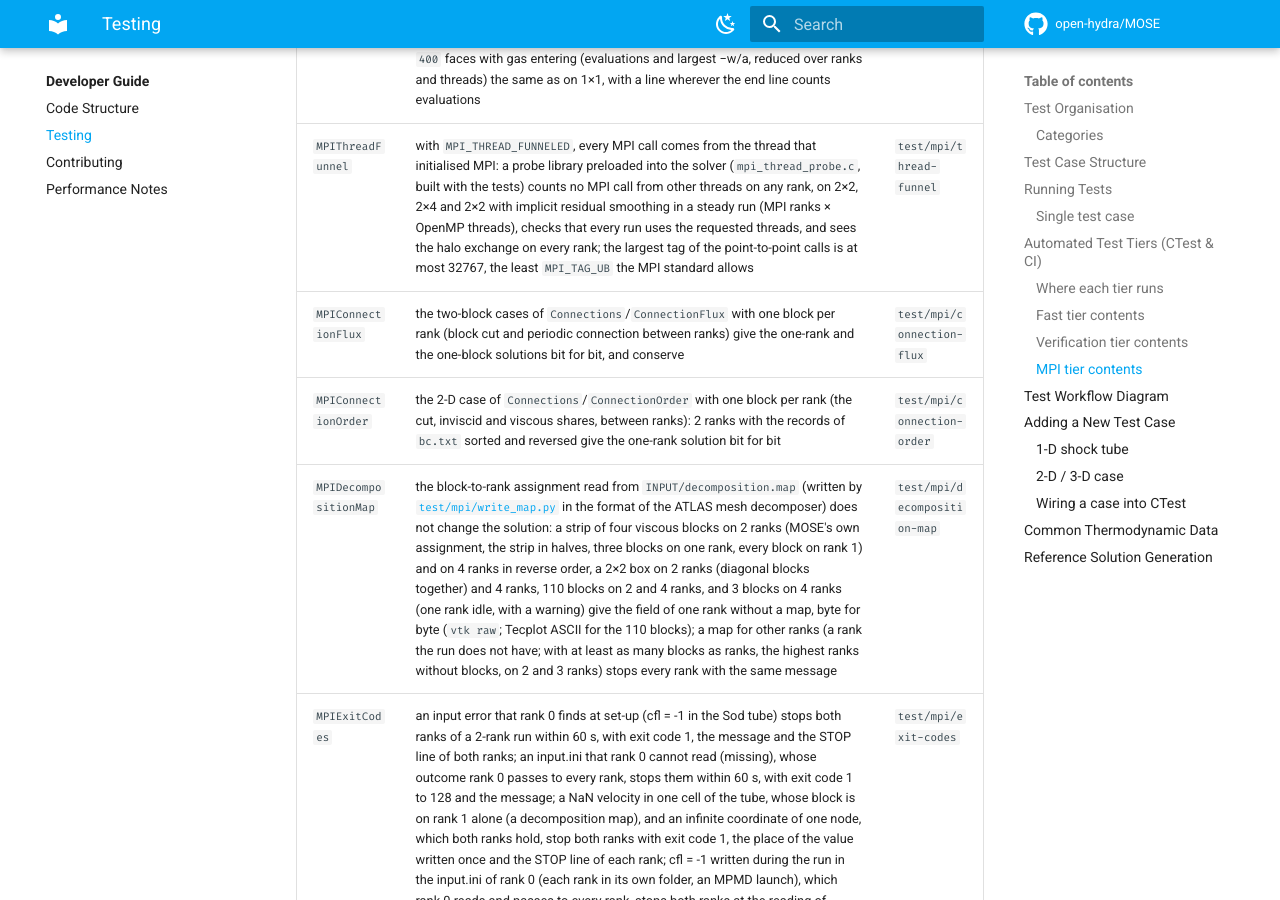
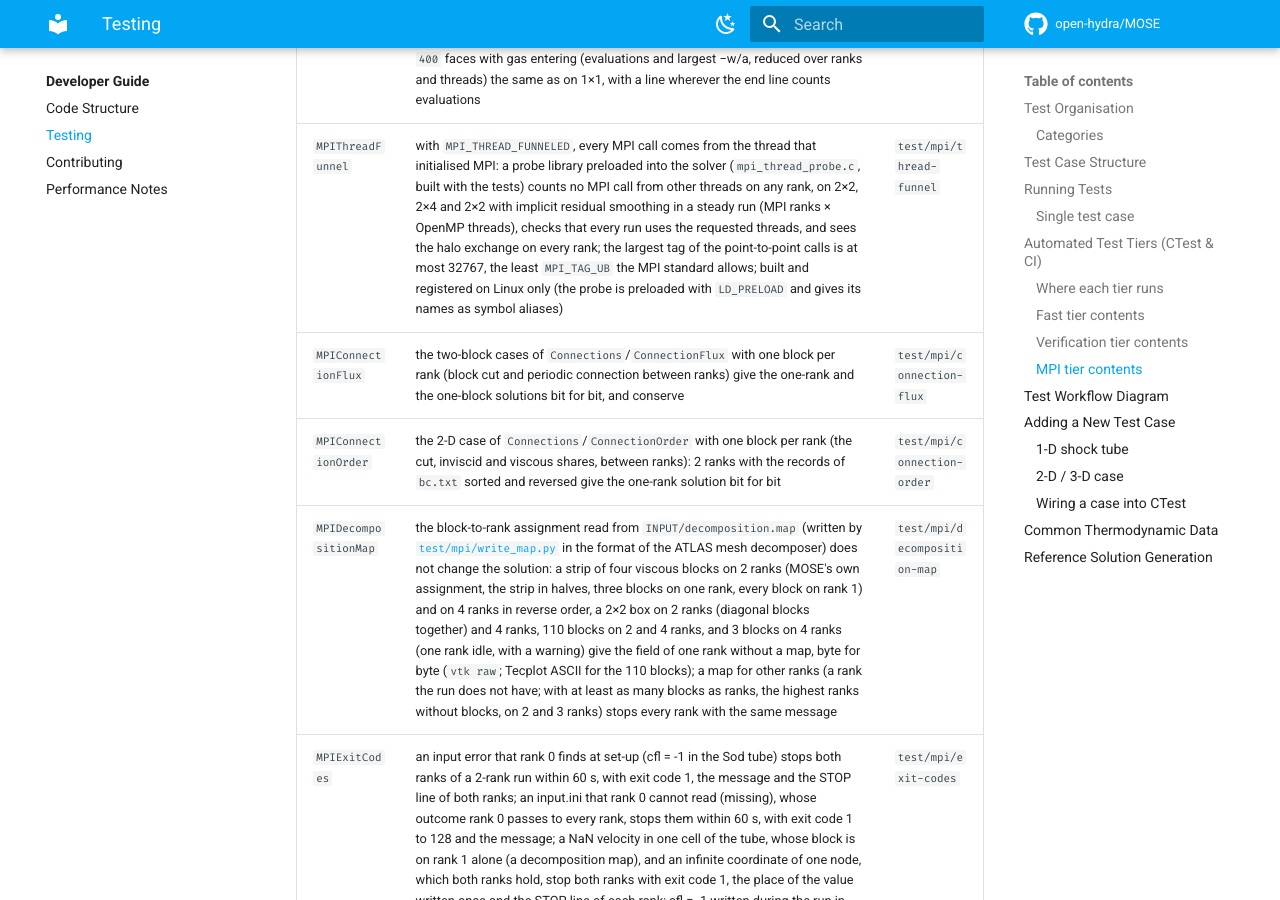
Before and after one commit to open-hydra/MOSE, an MkDocs documentation site: the page built from docs/development/testing.md, in a window 1280 px wide and 900 px high, scrolled down 17537 px. Built offline with MkDocs 1.6.1 and Material for MkDocs 9.7.7, drawn with Linux system fonts in a browser that asks for light colours; comment, search, counter and statistics services are not loaded.

Commit message:
Tests: build the MPI thread probe and its test on Linux only
Why: every build with USE_MPI=ON built mpi_thread_probe, the library
that MPIThreadFunnel preloads into the solver, and registered the test.
The probe relies on two features of Linux: the test preloads it with
LD_PRELOAD, a variable of the dynamic loader of ELF systems (ld.so), and
the library gives the MPI names without the trailing underscore
(-fno-underscoring) as symbol aliases, with the alias attribute of GCC
(mpi_thread_probe.c:173-175). CMake has a branch for macOS
(cmake/SetFortranFlags.cmake:137), where an MPI build would try to
build the probe as well.

Fix: the probe is built and MPIThreadFunnel registered only when
CMAKE_SYSTEM_NAME is Linux; elsewhere neither is. On Linux nothing
changes. The comment of test/CMakeLists.txt, the testing guide and the
test plan say so.

This is the change proposed by the review of #21 (moved there from #18):
https://github.com/open-hydra/MOSE/pull/21#discussion_r4316161497
The comment in test/CMakeLists.txt says what the probe uses instead of
what another platform lacks; the review reports, from reasoning, that
the macOS toolchain rejects the alias attribute: not tried here.

Before and after: the same tests and targets on Linux.

Proof: in a gfortran build with Intel MPI 2021.12 and in an ifx RELEASE
build with IPO and Intel MPI, both at this commit on Linux, ctest -N -L
needs-mpi lists the same 10 tests as at the parent, MPIThreadFunnel
among them, the target mpi_thread_probe is built, and MPIThreadFunnel
passes in both.

Class: T (test build, portability); MOSE does not change.

Co-Authored-By: Claude Opus 5.5 <noreply@anthropic.com>

```diff
--- a/docs/development/testing.md
+++ b/docs/development/testing.md
@@ -373,7 +373,7 @@ for the 110 blocks of `MPIDecompositionMap`).
 | `MPIBoundaryRecords` | a strip of four viscous blocks (inlet, outlet, wall, symmetry and block-cut records) gives the same solution on 1×1, 2×1, 4×1 and 2×2 (MPI ranks × OpenMP threads); the same case with the `bc.txt` records in reverse order gives the same solution and the same wall output (Tecplot) as the ordered file, on 1 and 2 ranks, with and without threads; and so does a Spalart–Allmaras run, ordered and reversed (1×1, 1×4, 2×2), and an SA-RC run, whose velocity gradients cross the faces between ranks (2×1, 4×1, 2×2 against 1×1) | `test/mpi/boundary-records` |
 | `MPIVertexStencil` | a 2×2 box of viscous blocks with a vortex on the vertex the four blocks share gives the same solution on 1×1, 1×4, 2×1, 4×1 and 2×2 (MPI ranks × OpenMP threads); with chemistry = equilibrium, the same on 1×1 and 2×1 | `test/mpi/vertex-stencil` |
 | `MPIBitIdentity` | every file a run writes in `OUTPUT/` (field, diagnostic and wall solutions in `vtk raw`, `residual-history.dat`, a probe) is the same, byte for byte, on 1×1, 1×4, 2×1, 4×1 and 2×2 (MPI ranks × OpenMP threads), for five cases: a 3-D box of 2×2 blocks around a common vertex with inlets 404 and 407, outlets 406 and 400, walls 301 and 302 and symmetry planes, steady with Spalart–Allmaras and with SST (local time step, implicit residual smoothing) and time-accurate with Spalart–Allmaras (RK3); and the meshes of `ViscousPatch`/`ViscousLinearPatch` with a point shared by 3 and by 5 blocks, 40 time-accurate RK3 steps of a field that changes at every stage; the lines of the gas entering through each `400` boundary (sorted) and the end line of the `400` faces with gas entering (evaluations and largest −w/a, reduced over ranks and threads) the same as on 1×1, with a line wherever the end line counts evaluations | `test/mpi/bit-identity` |
-| `MPIThreadFunnel` | with `MPI_THREAD_FUNNELED`, every MPI call comes from the thread that initialised MPI: a probe library preloaded into the solver (`mpi_thread_probe.c`, built with the tests) counts no MPI call from other threads on any rank, on 2×2, 2×4 and 2×2 with implicit residual smoothing in a steady run (MPI ranks × OpenMP threads), checks that every run uses the requested threads, and sees the halo exchange on every rank; the largest tag of the point-to-point calls is at most 32767, the least `MPI_TAG_UB` the MPI standard allows | `test/mpi/thread-funnel` |
+| `MPIThreadFunnel` | with `MPI_THREAD_FUNNELED`, every MPI call comes from the thread that initialised MPI: a probe library preloaded into the solver (`mpi_thread_probe.c`, built with the tests) counts no MPI call from other threads on any rank, on 2×2, 2×4 and 2×2 with implicit residual smoothing in a steady run (MPI ranks × OpenMP threads), checks that every run uses the requested threads, and sees the halo exchange on every rank; the largest tag of the point-to-point calls is at most 32767, the least `MPI_TAG_UB` the MPI standard allows; built and registered on Linux only (the probe is preloaded with `LD_PRELOAD` and gives its names as symbol aliases) | `test/mpi/thread-funnel` |
 | `MPIConnectionFlux` | the two-block cases of `Connections`/`ConnectionFlux` with one block per rank (block cut and periodic connection between ranks) give the one-rank and the one-block solutions bit for bit, and conserve | `test/mpi/connection-flux` |
 | `MPIConnectionOrder` | the 2-D case of `Connections`/`ConnectionOrder` with one block per rank (the cut, inviscid and viscous shares, between ranks): 2 ranks with the records of `bc.txt` sorted and reversed give the one-rank solution bit for bit | `test/mpi/connection-order` |
 | `MPIDecompositionMap` | the block-to-rank assignment read from `INPUT/decomposition.map` (written by [`test/mpi/write_map.py`](https://github.com/open-hydra/MOSE/blob/main/test/mpi/write_map.py) in the format of the ATLAS mesh decomposer) does not change the solution: a strip of four viscous blocks on 2 ranks (MOSE's own assignment, the strip in halves, three blocks on one rank, every block on rank 1) and on 4 ranks in reverse order, a 2×2 box on 2 ranks (diagonal blocks together) and 4 ranks, 110 blocks on 2 and 4 ranks, and 3 blocks on 4 ranks (one rank idle, with a warning) give the field of one rank without a map, byte for byte (`vtk raw`; Tecplot ASCII for the 110 blocks); a map for other ranks (a rank the run does not have; with at least as many blocks as ranks, the highest ranks without blocks, on 2 and 3 ranks) stops every rank with the same message | `test/mpi/decomposition-map` |
```
Also changed, not shown: 2 other files.
